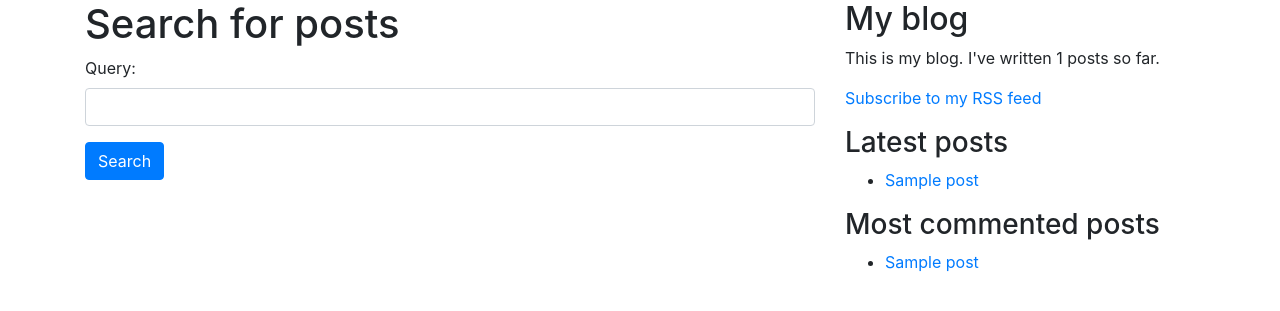
After one commit to supremeking23/django-blog, a Django app: page /blogs/search/ in a window 1280 px wide. The commit adds this page. Shown: the top 311 px of the page. Run offline with Django 3.2, Linux system fonts and the light colour scheme; tables that the repository leaves empty hold one stand-in row (values such as "Sample post"); some libraries are stand-ins or nearby versions.

Commit message:
finished the blogging app with a full-text search engine functionality

```diff
--- a/blog/settings.py
+++ b/blog/settings.py
@@ -29,6 +29,7 @@ ALLOWED_HOSTS = []
 
 
 # Application definition
+SITE_ID = 1
 
 INSTALLED_APPS = [
     'django.contrib.admin',
@@ -39,6 +40,10 @@ INSTALLED_APPS = [
     'django.contrib.staticfiles',
     'blogs.apps.BlogsConfig',
     'taggit',
+    'widget_tweaks',
+    'django.contrib.sites',
+    'django.contrib.sitemaps',
+    'django.contrib.postgres',
 ]
 
 MIDDLEWARE = [
--- a/blog/urls.py
+++ b/blog/urls.py
@@ -15,9 +15,16 @@ Including another URLconf
 """
 from django.contrib import admin
 from django.urls import path,include
+from django.contrib.sitemaps.views import sitemap
+from blogs.sitemaps import PostSitemap
+
+sitemaps = {
+	'posts' :PostSitemap,
+}
 
 urlpatterns = [
     path('admin/', admin.site.urls),
     path('blogs/',include('blogs.urls', namespace='blogs')),
+	path('sitemap.xml',sitemap,{'sitemaps':sitemaps}, name='djnago.contrib.sitemaps.views.sitemap')
 
 ]
--- a/blogs/forms.py
+++ b/blogs/forms.py
@@ -13,3 +13,8 @@ class CommentForm(forms.ModelForm):
 	class Meta:
 		model = Comment
 		fields = ('name','email','body')
+
+
+
+class SearchForm(forms.Form):
+	query=forms.CharField()
--- a/blogs/templates/blogs/base.html
+++ b/blogs/templates/blogs/base.html
@@ -1,3 +1,4 @@
+{% load blog_tags %}
 {% load static %}
 <!DOCTYPE html>
 <html>
@@ -19,7 +20,23 @@
 		<aside class="col-md-4 blog-sidebar">
 			<div id="sidebar">
 				<h2>My blog</h2>
-				<p>This is my blog</p>
+				<p>This is my blog. I've written {% total_posts %} posts so far. </p>
+
+				<p><a href="{% url 'blogs:post_feed' %}">Subscribe to my RSS feed</a></p>
+
+				<h3>Latest posts</h3>
+				{% show_latest_posts 3 %}
+
+				<h3>Most commented posts</h3>
+				{% get_most_commented_posts as most_commented_posts %}
+
+				<ul>
+					{% for post in most_commented_posts %}
+					<li>
+						<a href="{{post.get_absolute_url}}">{{ post.title}}</a>
+					</li>
+					{% endfor %}
+				</ul>
 			</div>
 		</aside>
 	</div>
--- /dev/null
+++ b/blogs/templates/blogs/post/latest_posts.html
@@ -0,0 +1,7 @@
+<ul>
+	{% for post in latest_posts %}
+	<li>
+		<a href="{{post.get_absolute_url }}">{{ post.title }}</a>
+	</li>
+	{% endfor %}
+</ul>
--- a/blogs/templates/blogs/post/list.html
+++ b/blogs/templates/blogs/post/list.html
@@ -1,4 +1,5 @@
 {% extends "blogs/base.html" %}
+{% load blog_tags %}
 {% block title %}My Blog {% endblock %}
 
 {% block content %}
@@ -23,8 +24,8 @@
 	Published {{ post.publish }} by {{ post.author }}
 </p>
 
-
-{{ post.body|truncatewords:30|linebreaks }}
+<!--- before truncatewords:30|linebreaks-->
+{{ post.body|markdown|truncatewords_html:30 }}
 
 {% endfor %}
 <!-- previous value : posts
--- /dev/null
+++ b/blogs/templates/blogs/post/search.html
@@ -0,0 +1,42 @@
+{% extends "blogs/base.html" %}
+{% block title %}Search {% endblock %}
+
+{% block content %}
+{% if query %}
+	<h1>Posts containing "{{ query }}"</h1>
+	<h3>
+		{% with results.count as total_results %}
+			Found {{total_results}} result{{ total_results|pluralize }}
+		{% endwith %}
+	</h3>
+
+
+
+	{% for post in results %}
+		<h4><a href="{{ post.get_absolute_url }}">{{post.title}}</a></h4>
+		{{ post.ody|truncatewords:5 }}
+
+	{% empty %}
+	<p>There are no results for your query</p>
+	{% endfor  %}
+	<p><a href="{% url 'blogs:post_search' %}">Search Again</a></p>
+
+{% else %}
+
+<h1>Search for posts</h1>
+{% load widget_tweaks %}
+<form action="." method="GET">
+
+	{% for field in form %}
+	<div class="form-group">
+		{{field.errors}}
+		{{field.label_tag}}
+		{% render_field field class="form-control" %}
+	</div>
+	{% endfor %}
+
+	<input type="submit" value="Search" class="btn btn-primary" name="">
+</form>
+
+{% endif %}
+{% endblock %}
--- /dev/null
+++ b/blogs/templatetags/blog_tags.py
@@ -0,0 +1,31 @@
+from django import template
+from ..models import Post
+from django.db.models import Count
+from django.utils.safestring import mark_safe
+import markdown
+
+register = template.Library()
+
+#returned a string
+@register.simple_tag
+def total_posts():
+	return Post.published.count()
+
+#returned a template
+@register .inclusion_tag('blogs/post/latest_posts.html')
+def show_latest_posts(count=5):
+	latest_posts = Post.published.order_by('-publish')[:count]
+	return {'latest_posts':latest_posts}
+
+
+#stores a result in a variable that can be reused
+@register .simple_tag
+def get_most_commented_posts(count=5):
+	return Post.published.annotate(
+		total_comments=Count('comments')
+		).order_by('-total_comments')[:count]
+
+
+@register .filter(name='markdown')
+def markdown_format(text):
+	return mark_safe(markdown.markdown(text))
--- a/blogs/urls.py
+++ b/blogs/urls.py
@@ -1,4 +1,5 @@
 from django.urls import path
+from .feeds import LatestPostsFeed
 
 from . import views
 
@@ -11,4 +12,6 @@ urlpatterns = [
 	#path('',views.PostListView.as_view(), name ='post_list'),
 	path('<int:year>/<int:month>/<int:day>/<slug:post>/',views.post_detail,name="post_detail"),
 	path('<int:post_id>/share/',views.post_share, name="post_share"),
+	path('feed/',LatestPostsFeed(), name='post_feed'),
+	path('search/',views.post_search,name="post_search"),
 ]
--- a/blogs/views.py
+++ b/blogs/views.py
@@ -7,7 +7,31 @@ from django.conf import settings
 from taggit.models import Tag
 from django.db.models import Count
 
-from .forms import EmailPostForm,CommentForm
+from django.contrib.postgres.search import SearchVector, SearchQuery, SearchRank
+from .forms import EmailPostForm,CommentForm, SearchForm
+
+def post_search(request):
+	form = SearchForm()
+	query = None
+	results = []
+	if 'query' in request.GET:
+		form = SearchForm(request.GET)
+		if form.is_valid():
+			query = form.cleaned_data['query']
+			#search_vector = SearchVector('title', 'body')
+			search_vector = SearchVector('title',weight='A') + SearchVector('body', weight='B')
+			search_query = SearchQuery(query)
+			results = Post.objects.annotate(
+					search=search_vector,
+					rank = SearchRank(search_vector, search_query)
+				).filter(rank__gte=0.3).order_by('-rank')
+			#.filter(search=search_query).order_by('-rank')
+			#results = Post.objects.annotate(search=SearchVector('title','body'),).filter(search=query)
+			#results	=Post.objects.annotate(search=SearchVector('title',	'body'),).filter(search=query)
+	return render(request,'blogs/post/search.html',{'form':form,'query':query,'results':results})
+
+
+
 
 def post_share(request, post_id):
 	# retrieve post by id
--- a/requirements.txt
+++ b/requirements.txt
@@ -1,5 +1,7 @@
 Django==2.2.9
-django-taggit==0.22.2
+django-taggit==1.2.0
+django-widget-tweaks==1.4.5
+Markdown==3.2.1
 Pillow==7.0.0
 psycopg2==2.8.4
 pytz==2019.3
```
Also changed, not shown: blogs/feeds.py (added, +19 -0 lines), blogs/sitemaps.py (added, +13 -0 lines), blogs/templates/blogs/post/detail.html (+14 -2 lines), blogs/templates/blogs/post/share.html (+11 -1 lines), README.md, blogs/templatetags/__init__.py (added).
